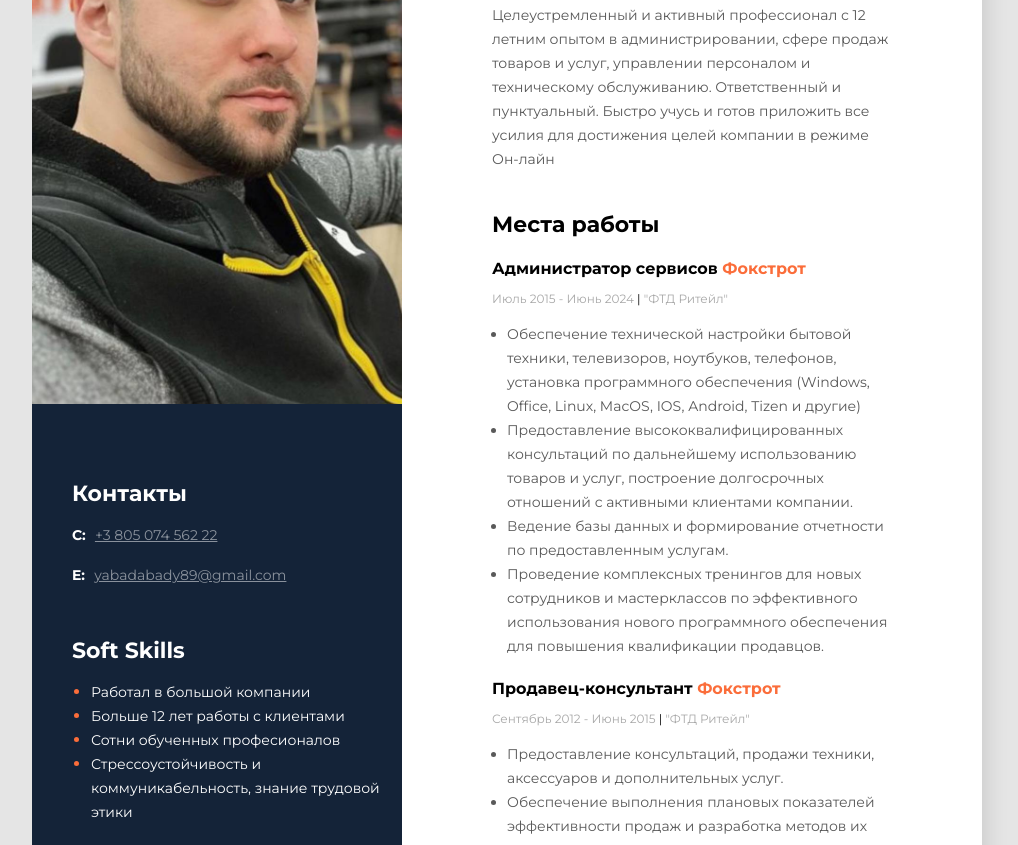
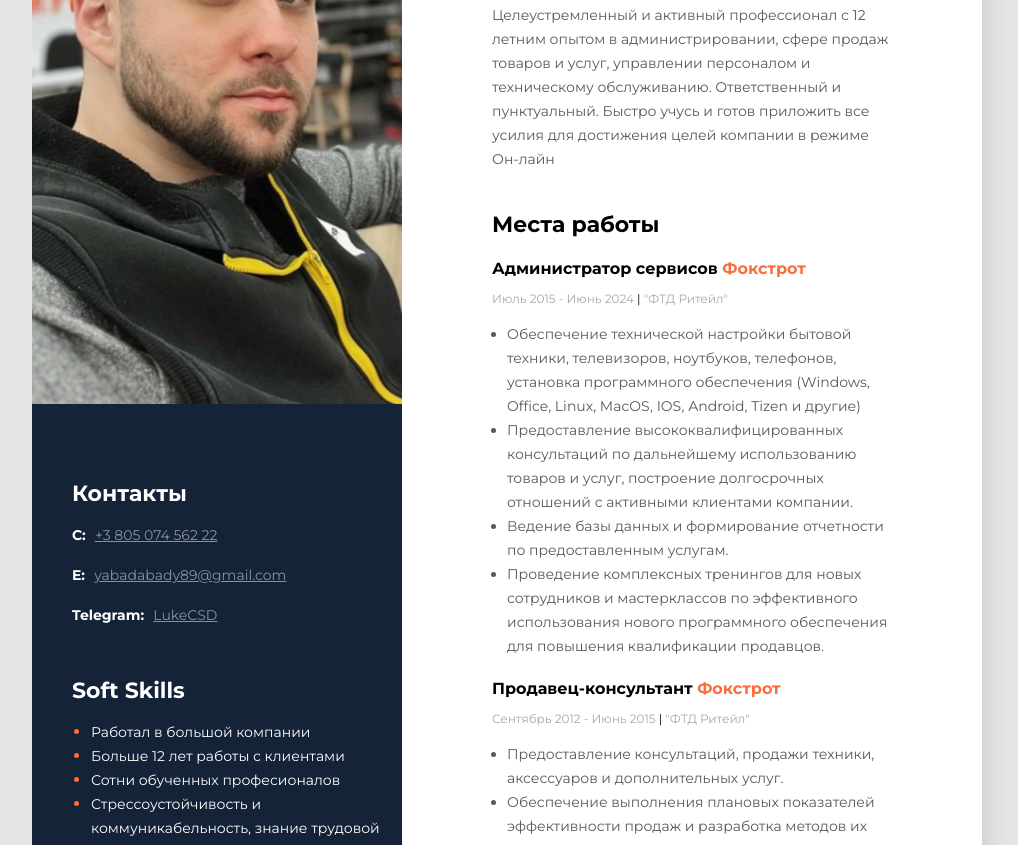
Before and after one commit to LukeWesker/Resume-2.0, a plain HTML site: page index.html in a window 1280 px wide. Shown: the part 241-1086 px from the top of the page, without its empty margins (42-1060 px from the left). Drawn offline with Linux system fonts and the light colour scheme.

Commit message:
Update index.html

```diff
--- a/index.html
+++ b/index.html
@@ -144,6 +144,12 @@
               >yabadabady89@gmail.com</a
             >
           </p>
+          <p>
+            <span class="contact-type">Telegram:</span>
+            <a href="https://t.me/LukeCSD" class="contact-link"
+              >LukeCSD</a
+            >
+          </p>
         </div>
       </div>
       <!--Tech skills-->
```
